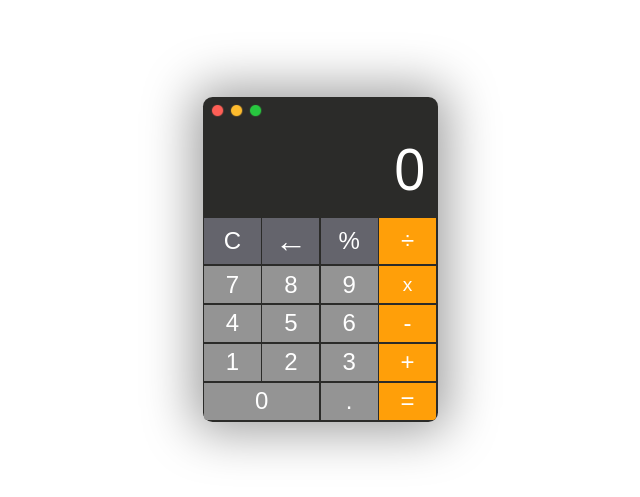
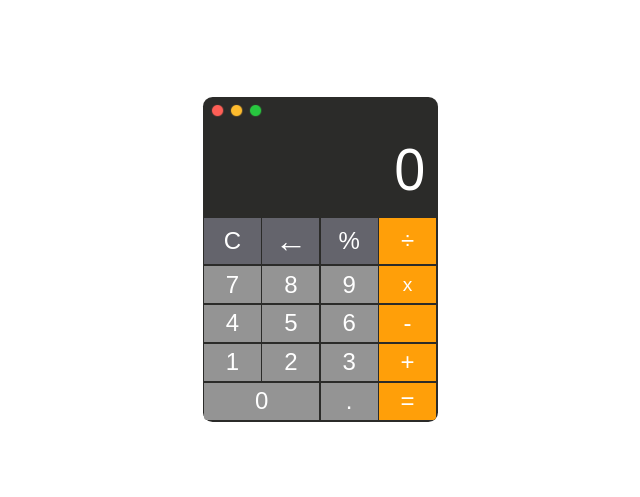
Before and after one commit to alherdom/macoscalculator, a plain HTML site: page index.html in a window 1280 px wide. Shown: the part 141-638 px from the top of the page, without its empty margins (320-960 px from the left). Drawn offline with Linux system fonts and the light colour scheme.

Commit message:
Update the calcu img

```diff
--- a/css/style.css
+++ b/css/style.css
@@ -14,7 +14,7 @@ body {
 
 .calculator {
     background-color: #2B2B29;
-    box-shadow: rgb(160, 160, 160) 0px 0px 50px 10px;
+    /* box-shadow: rgb(160, 160, 160) 0px 0px 50px 10px; */
     width: 235px;
     height: 325px;
     padding: .1rem;
```
